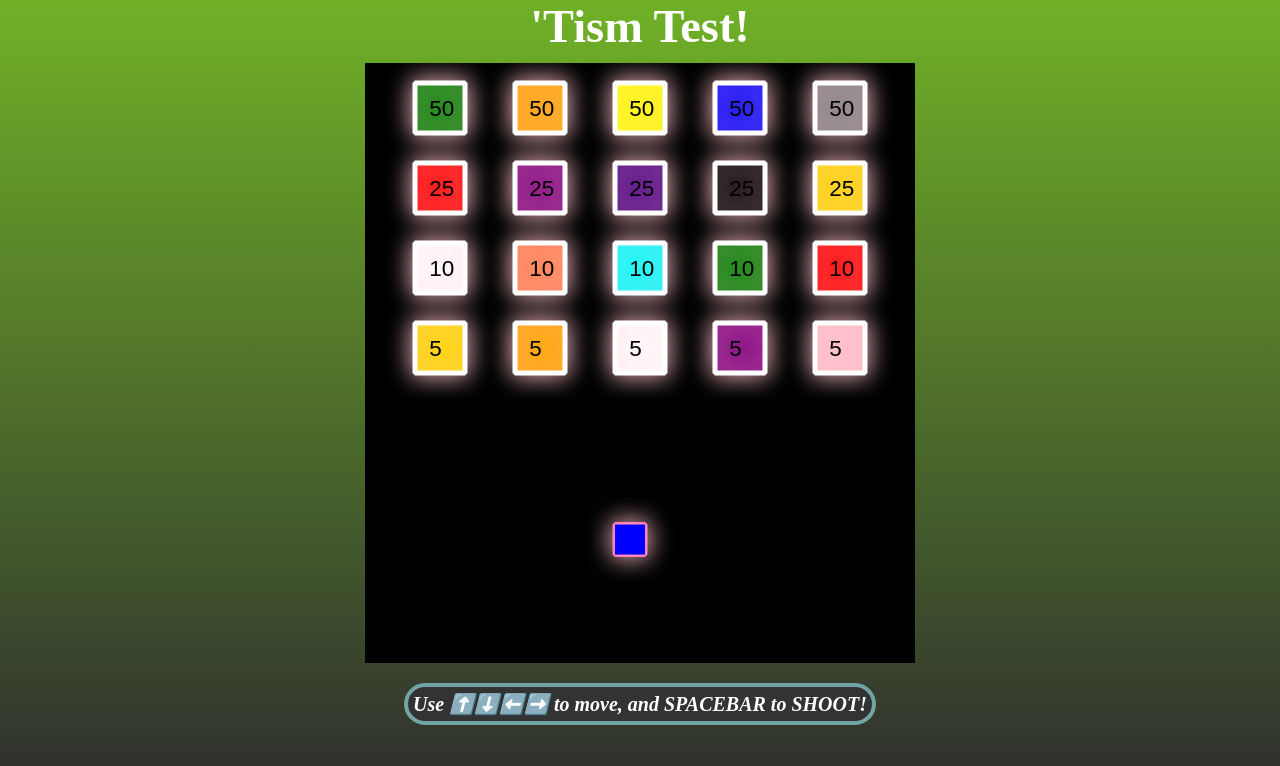
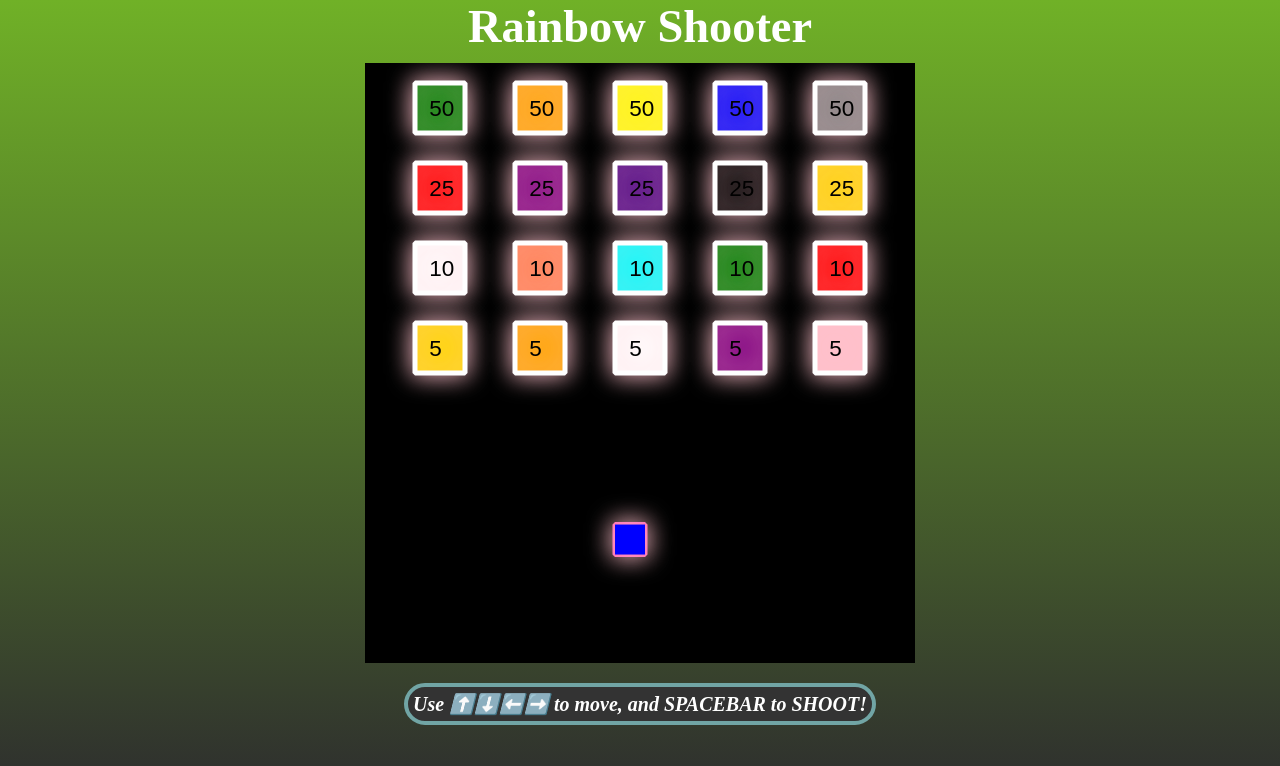
Before and after one commit to Nbowers97/Block_Shooter, a plain HTML site: page index.html in a window 1280 px wide. Drawn offline with Linux system fonts and the light colour scheme.

Commit message:
Update index.html

```diff
--- a/index.html
+++ b/index.html
@@ -7,7 +7,7 @@
     <link rel="stylesheet" href="style.css" />
   </head>
   <body>
-    <h1>'Tism Test!</h1>
+    <h1>Rainbow Shooter</h1>
     <canvas id="game"></canvas>
     <p>Use ⬆️⬇️⬅️➡️ to move, and SPACEBAR to SHOOT!</p>
     <script src="index.js" type="module"></script>
```
